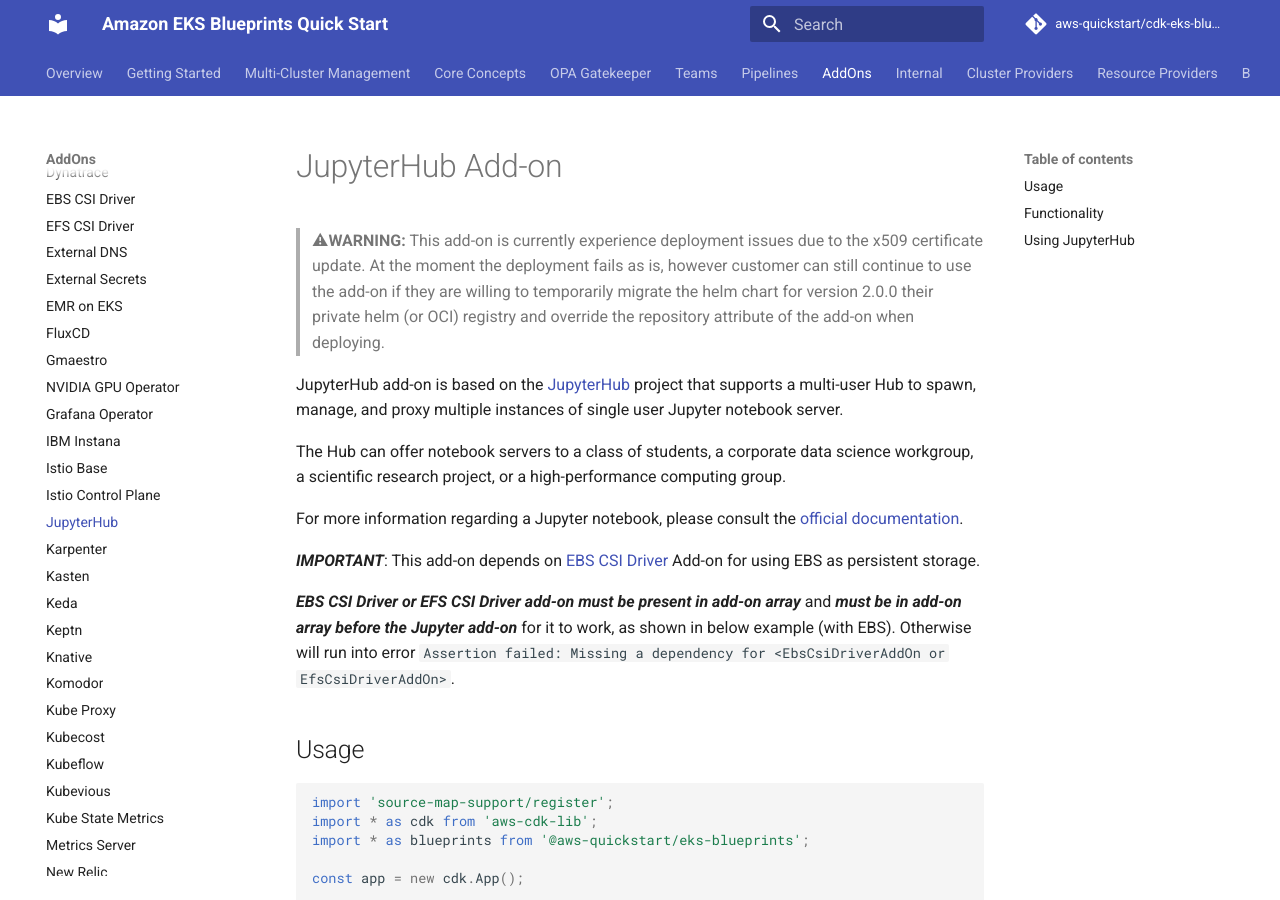
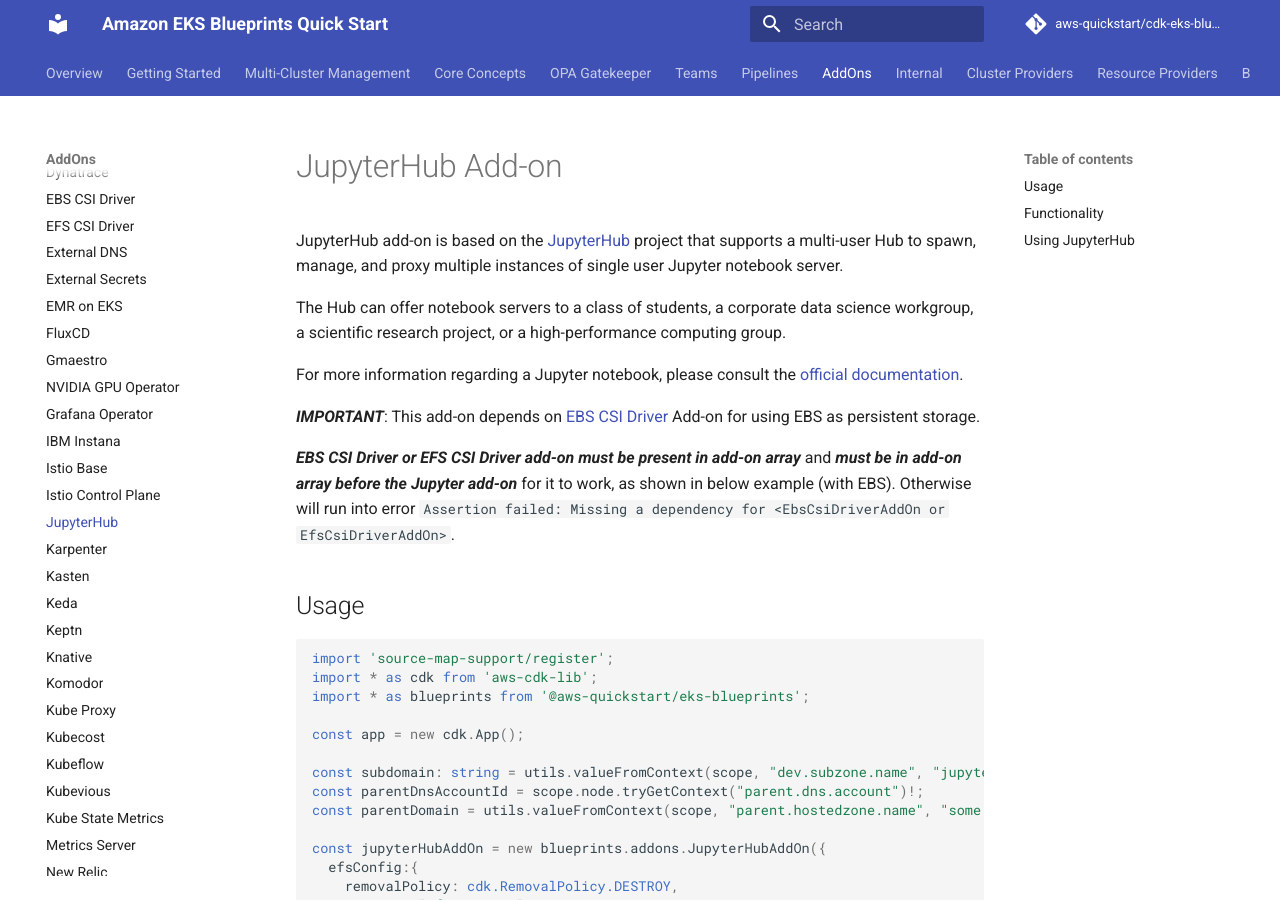
Before and after one commit to aws-quickstart/cdk-eks-blueprints, an MkDocs documentation site: the page built from docs/addons/jupyterhub.md, in a window 1280 px wide and 900 px high. Built offline with MkDocs 1.6.1 and Material for MkDocs 9.7.7, drawn with Linux system fonts in a browser that asks for light colours; comment, search, counter and statistics services are not loaded; some of the changed text lies outside the part shown.

Commit message:
re-added jupyterhub upon working

```diff
--- a/docs/addons/jupyterhub.md
+++ b/docs/addons/jupyterhub.md
@@ -1,6 +1,6 @@
 # JupyterHub Add-on
 
-> ⚠**WARNING:** This add-on is currently experience deployment issues due to the x509 certificate update. At the moment the deployment fails as is, however customer can still continue to use the add-on if they are willing to temporarily migrate the helm chart for version 2.0.0 their private helm (or OCI) registry and override the repository attribute of the add-on when deploying.
+<!-- > ⚠**WARNING:** This add-on is currently experience deployment issues due to the x509 certificate update. At the moment the deployment fails as is, however customer can still continue to use the add-on if they are willing to temporarily migrate the helm chart for version 2.0.0 their private helm (or OCI) registry and override the repository attribute of the add-on when deploying.  -->
 
 JupyterHub add-on is based on the [JupyterHub](https://github.com/jupyterhub/jupyterhub) project that supports a multi-user Hub to spawn, manage, and proxy multiple instances of single user Jupyter notebook server.
 
```
Also changed, not shown: other parts of docs/addons/jupyterhub.md (+1 -1 lines), 1 other file.
